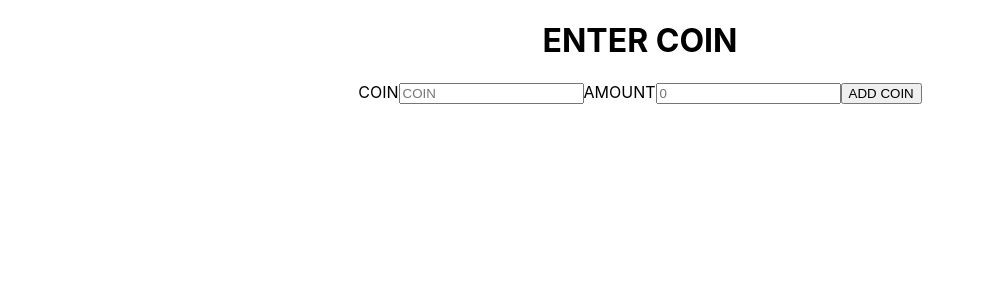
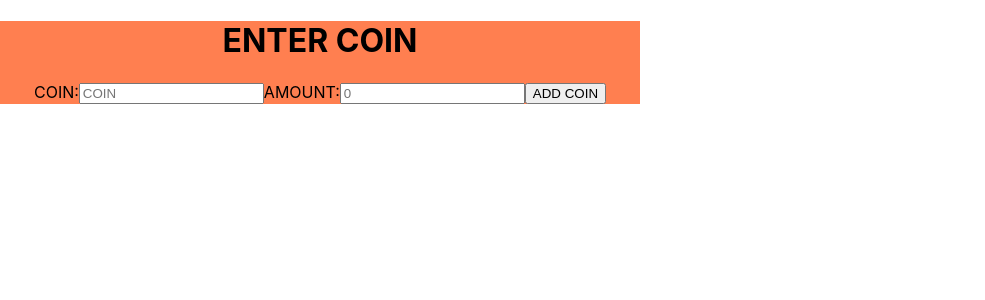
Before and after one commit to nolangh/coin, a React (Create React App) app: page / in a window 1280 px wide. Shown: the top 300 px of the page, without its empty margins (0-985 px from the left). Built offline with nearby package versions, Linux system fonts and the light colour scheme.

Commit message:
Added Form for coin input

```diff
--- a/src/comps/form.js
+++ b/src/comps/form.js
@@ -1,10 +1,14 @@
 import React from "react";
-import ReactDOM from "react-dom";
 import { Formik, Field, Form } from "formik";
 import styled from "styled-components";
 
+const CoinInput = styled.div`
+	background-color: coral;
+	width: 50%;
+`;
+
 const EnterCoin = () => (
-	<div>
+	<CoinInput>
 		<h1>ENTER COIN</h1>
 		<Formik
 			initialValues={{
@@ -14,19 +18,20 @@ const EnterCoin = () => (
 			onSubmit={async (values) => {
 				await new Promise((r) => setTimeout(r, 500));
 				alert(JSON.stringify(values, null, 2));
+				//Change this to push the coin and amount to the main coin list
 			}}
 		>
 			<Form>
-				<label htmlFor="coin">COIN</label>
+				<label htmlFor="coin">COIN:</label>
 				<Field id="coin" name="coin" placeholder="COIN" />
 
-				<label htmlFor="amount">AMOUNT</label>
+				<label htmlFor="amount">AMOUNT:</label>
 				<Field id="amount" name="amount" placeholder="0" />
 
 				<button type="submit">ADD COIN</button>
 			</Form>
 		</Formik>
-	</div>
+	</CoinInput>
 );
 
 //ReactDOM.render(<Basic />, document.getElementById("root"));
```
